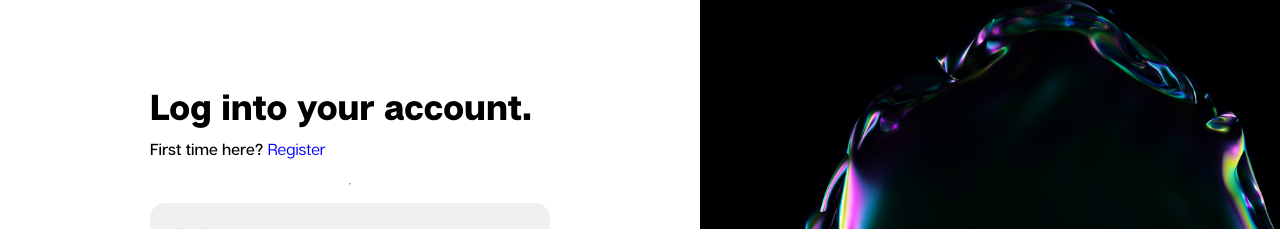
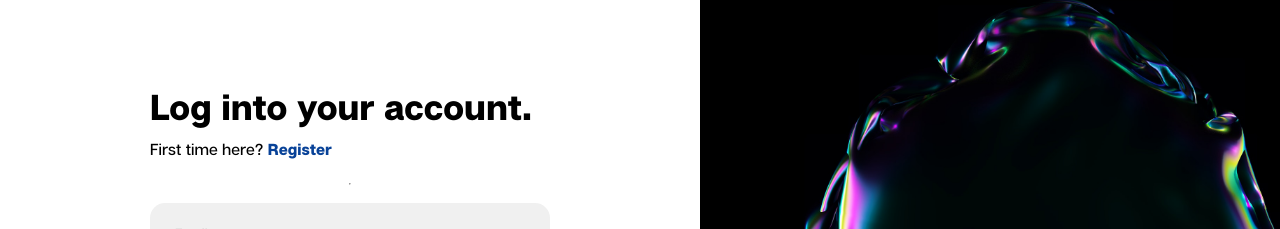
Before and after one commit to nite-app/nite, a React (Create React App) app: page /login in a window 1280 px wide. Shown: the part 144-373 px from the top of the page. Built offline with nearby package versions, Linux system fonts and the light colour scheme; no server answers.

Commit message:
minors fixing

```diff
--- a/package.json
+++ b/package.json
@@ -18,7 +18,7 @@
     "npm": "^8.5.5",
     "react": "^17.0.2",
     "react-dom": "^17.0.2",
-    "react-router-dom": "^6.2.2",
+    "react-router-dom": "^6.3.0",
     "react-scripts": "^5.0.0",
     "react-switch": "^6.0.0",
     "styled-components": "^5.3.3",
--- a/src/App.css
+++ b/src/App.css
@@ -74,6 +74,12 @@ p {
 
 ::placeholder {
   font-family: Articulat CF Regular;
+}
+
+.BlueLink {
+  color: #084298;
+  text-decoration: none;
+  font-weight: 500;
 }
 
 /* ALERTS */
@@ -1252,6 +1258,10 @@ input::-webkit-inner-spin-button {
   color: #c7c7c7;
 }
 
+.field:focus {
+  outline: none;
+}
+
 .registerbtn {
   background-color: #ff6768;
   height: 60px;
--- a/src/components/Auth/Login.js
+++ b/src/components/Auth/Login.js
@@ -18,9 +18,9 @@ function Login() {
           <h1 className="formttl">Log into your account.</h1>
           <div className="changescreen">
             <p className="formsub">First time here?&nbsp;</p>
-            <a className="formsub2" href="./register.html">
+            <Link to="register" className="BlueLink">
               Register
-            </a>
+            </Link>
           </div>
 
           <hr />
--- a/src/components/Auth/Register.js
+++ b/src/components/Auth/Register.js
@@ -50,7 +50,9 @@ export default function Register() {
                 <h1 className="formttl">Create your account.</h1>
                 <div className="changescreen">
                   <p className="formsub">Already a member?&nbsp;</p>
-                  <Link to="login">Login</Link>
+                  <Link to="login" className="BlueLink">
+                    Login
+                  </Link>
                 </div>
                 <hr />
 
```
Also changed, not shown: 1 other file (tests, documents, lock files or other folders).
